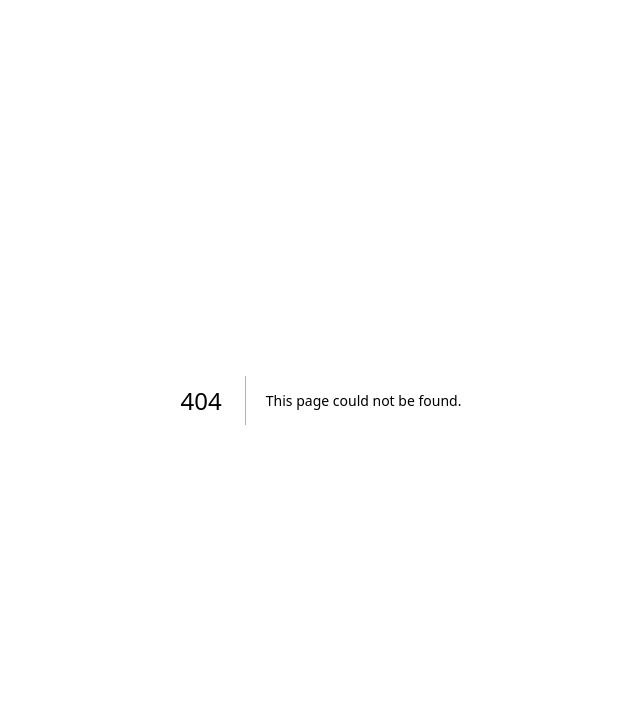
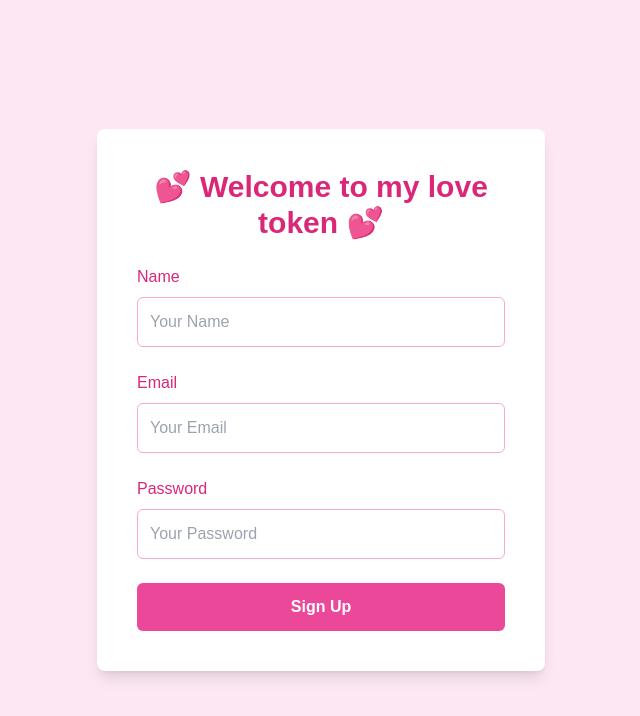
Before and after one commit to YusufCeres/AneeqsAndYusuf, a Next.js app in the folder aneeqsandyusuf/: page /sign-up in a window 1280 px wide. Before the commit this address had no page. Shown: the top 716 px of the page, without its empty margins (319-959 px from the left). Built offline with nearby package versions, Linux system fonts and the light colour scheme; no server answers.

Commit message:
Sign up page works now and i found out we have to name it NEXT_PUBLIC

```diff
--- /dev/null
+++ b/aneeqsandyusuf/app/firebase/config.ts
@@ -0,0 +1,20 @@
+
+import { initializeApp,getApps,getApp } from "firebase/app";
+import {getAuth} from "firebase/auth";
+// TODO: Add SDKs for Firebase products that you want to use
+
+const firebaseConfig = {
+    apiKey: process.env.NEXT_PUBLIC_FIREBASE_API_KEY,
+    authDomain: process.env.NEXT_PUBLIC_FIREBASE_AUTHDOMAIN,
+    projectId: process.env.NEXT_PUBLIC_FIREBASE_PROJECTID,
+    storageBucket: process.env.NEXT_PUBLIC_FIREBASE_STORAGEBUCKET,
+    messagingSenderId: process.env.NEXT_PUBLIC_FIREBASE_MESSAGINGSENDERID,
+    appId: process.env.NEXT_PUBLIC_FIREBASE_APPID,
+    measurementId: process.env.NEXT_PUBLIC_FIREBASE_MEASUREMENTID,
+  };
+
+
+// Initialize Firebase
+const app = !getApps().length? initializeApp(firebaseConfig): getApp()
+const auth = getAuth(app)
+export{app,auth}
--- a/aneeqsandyusuf/app/page.tsx
+++ b/aneeqsandyusuf/app/page.tsx
@@ -1,101 +1,5 @@
-import Image from "next/image";
+
 
 export default function Home() {
-  return (
-    <div className="grid grid-rows-[20px_1fr_20px] items-center justify-items-center min-h-screen p-8 pb-20 gap-16 sm:p-20 font-[family-name:var(--font-geist-sans)]">
-      <main className="flex flex-col gap-8 row-start-2 items-center sm:items-start">
-        <Image
-          className="dark:invert"
-          src="/next.svg"
-          alt="Next.js logo"
-          width={180}
-          height={38}
-          priority
-        />
-        <ol className="list-inside list-decimal text-sm text-center sm:text-left font-[family-name:var(--font-geist-mono)]">
-          <li className="mb-2">
-            Get started by editing{" "}
-            <code className="bg-black/[.05] dark:bg-white/[.06] px-1 py-0.5 rounded font-semibold">
-              app/page.tsx
-            </code>
-            .
-          </li>
-          <li>Save and see your changes instantly.</li>
-        </ol>
 
-        <div className="flex gap-4 items-center flex-col sm:flex-row">
-          <a
-            className="rounded-full border border-solid border-transparent transition-colors flex items-center justify-center bg-foreground text-background gap-2 hover:bg-[#383838] dark:hover:bg-[#ccc] text-sm sm:text-base h-10 sm:h-12 px-4 sm:px-5"
-            href="https://vercel.com/new?utm_source=create-next-app&utm_medium=appdir-template-tw&utm_campaign=create-next-app"
-            target="_blank"
-            rel="noopener noreferrer"
-          >
-            <Image
-              className="dark:invert"
-              src="/vercel.svg"
-              alt="Vercel logomark"
-              width={20}
-              height={20}
-            />
-            Deploy now
-          </a>
-          <a
-            className="rounded-full border border-solid border-black/[.08] dark:border-white/[.145] transition-colors flex items-center justify-center hover:bg-[#f2f2f2] dark:hover:bg-[#1a1a1a] hover:border-transparent text-sm sm:text-base h-10 sm:h-12 px-4 sm:px-5 sm:min-w-44"
-            href="https://nextjs.org/docs?utm_source=create-next-app&utm_medium=appdir-template-tw&utm_campaign=create-next-app"
-            target="_blank"
-            rel="noopener noreferrer"
-          >
-            Read our docs
-          </a>
-        </div>
-      </main>
-      <footer className="row-start-3 flex gap-6 flex-wrap items-center justify-center">
-        <a
-          className="flex items-center gap-2 hover:underline hover:underline-offset-4"
-          href="https://nextjs.org/learn?utm_source=create-next-app&utm_medium=appdir-template-tw&utm_campaign=create-next-app"
-          target="_blank"
-          rel="noopener noreferrer"
-        >
-          <Image
-            aria-hidden
-            src="/file.svg"
-            alt="File icon"
-            width={16}
-            height={16}
-          />
-          Learn
-        </a>
-        <a
-          className="flex items-center gap-2 hover:underline hover:underline-offset-4"
-          href="https://vercel.com/templates?framework=next.js&utm_source=create-next-app&utm_medium=appdir-template-tw&utm_campaign=create-next-app"
-          target="_blank"
-          rel="noopener noreferrer"
-        >
-          <Image
-            aria-hidden
-            src="/window.svg"
-            alt="Window icon"
-            width={16}
-            height={16}
-          />
-          Examples
-        </a>
-        <a
-          className="flex items-center gap-2 hover:underline hover:underline-offset-4"
-          href="https://nextjs.org?utm_source=create-next-app&utm_medium=appdir-template-tw&utm_campaign=create-next-app"
-          target="_blank"
-          rel="noopener noreferrer"
-        >
-          <Image
-            aria-hidden
-            src="/globe.svg"
-            alt="Globe icon"
-            width={16}
-            height={16}
-          />
-          Go to nextjs.org →
-        </a>
-      </footer>
-    </div>
-  );
 }
--- /dev/null
+++ b/aneeqsandyusuf/app/sign-up/page.tsx
@@ -0,0 +1,104 @@
+'use client'
+import  { useState } from 'react';
+import {useCreateUserWithEmailAndPassword} from 'react-firebase-hooks/auth'
+import {auth} from '@/app/firebase/config'
+
+function SignUp() {
+  const[email,setEmail] = useState('');
+  const[password,setPassword] = useState('');
+
+  const[createUserWithEmailAndPassword] = useCreateUserWithEmailAndPassword(auth);
+  // State for controlled inputs
+  const [formData, setFormData] = useState({
+    name: '',
+    email: '',
+    password: '',
+  });
+
+  // Update form state
+  const handleChange = (e: { target: { name: any; value: any; }; }) => {
+    const { name, value } = e.target;
+    setFormData((prevData) => ({
+      ...prevData,
+      [name]: value,
+    }));
+  };
+
+
+  const handleSignup = async() =>{
+    try {
+      const res = await createUserWithEmailAndPassword(email,password)
+      console.log({res})
+      setEmail('');
+      setPassword('');
+    } catch (e) {
+      console.error(e)
+    }
+  }
+
+  return (
+    <div className="min-h-screen flex items-center justify-center bg-pink-100">
+      <div className="bg-white p-10 rounded-lg shadow-lg w-full max-w-md">
+        <h1 className="text-3xl font-bold text-center text-pink-600 mb-6">💕 Welcome to my love token 💕</h1>
+        <form onSubmit={handleSignup} className="space-y-6">
+          <div>
+            <label className="block text-pink-600 font-medium mb-2" htmlFor="name">
+              Name
+            </label>
+            <input
+              type="text"
+              id="name"
+              name="name"
+              value={formData.name}
+              onChange={handleChange}
+              placeholder="Your Name"
+              className="w-full p-3 border border-pink-300 rounded-md focus:outline-none focus:ring-2 focus:ring-pink-500"
+              required
+            />
+          </div>
+
+          <div>
+            <label className="block text-pink-600 font-medium mb-2" htmlFor="email">
+              Email
+            </label>
+            <input
+              type="email"
+              id="email"
+              name="email"
+              value={formData.email}
+              onChange={handleChange}
+              placeholder="Your Email"
+              className="w-full p-3 border border-pink-300 rounded-md focus:outline-none focus:ring-2 focus:ring-pink-500"
+              required
+            />
+          </div>
+
+          <div>
+            <label className="block text-pink-600 font-medium mb-2" htmlFor="password">
+              Password
+            </label>
+            <input
+              type="password"
+              id="password"
+              name="password"
+              value={formData.password}
+              onChange={handleChange}
+              placeholder="Your Password"
+              className="w-full p-3 border border-pink-300 rounded-md focus:outline-none focus:ring-2 focus:ring-pink-500"
+              required
+            />
+          </div>
+
+          <button
+            type="submit"
+            className="w-full bg-pink-500 text-white p-3 rounded-md hover:bg-pink-600 transition-colors font-semibold"
+          >
+            Sign Up
+          </button>
+        </form>
+      </div>
+    </div>
+  );
+}
+
+export default SignUp;
```
Also changed, not shown: aneeqsandyusuf/package.json (+8 -6 lines), 1 other file (tests, documents, lock files or other folders).
